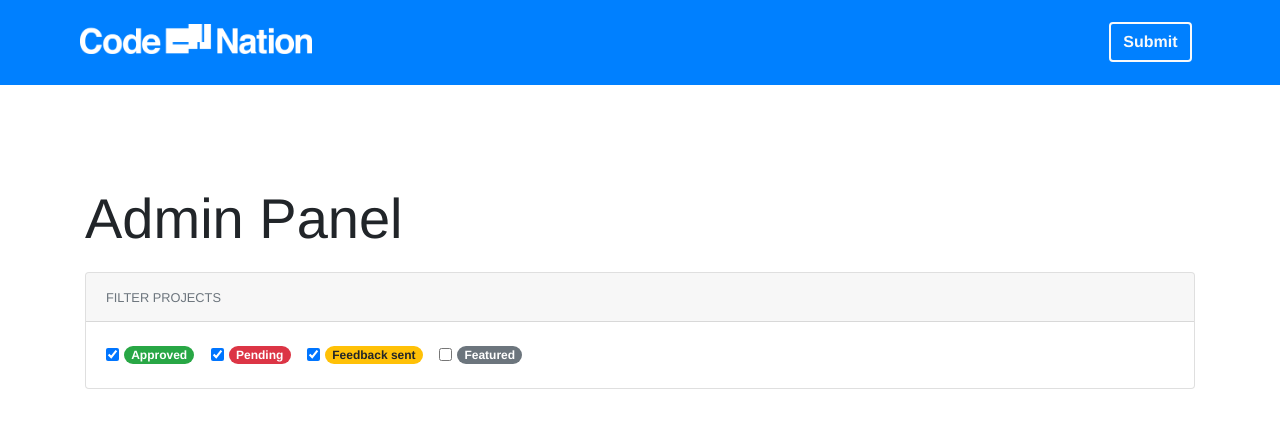
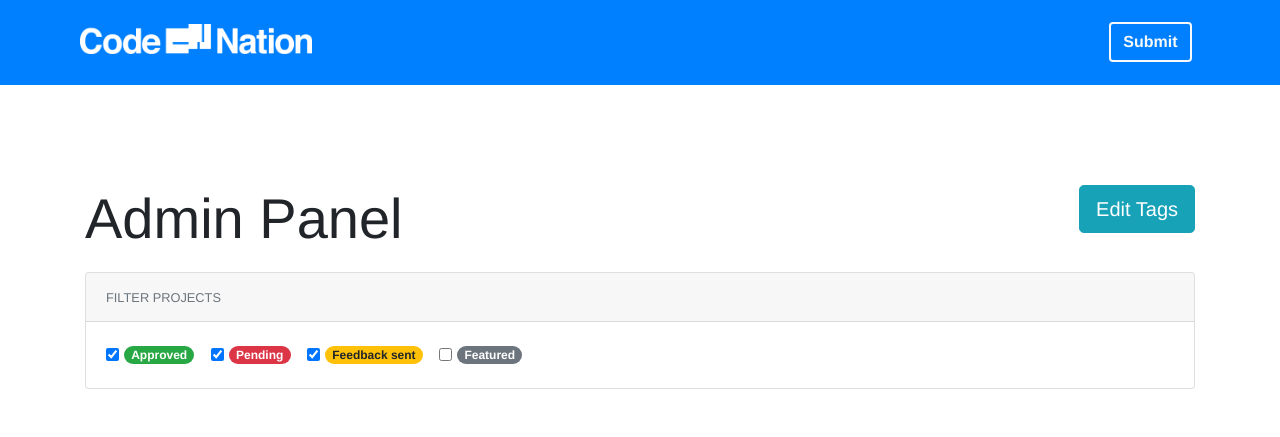
Before and after one commit to soybean/scripted, a Flask app: page /admin in a window 1280 px wide. Shown: the top 437 px of the page. Run offline with Flask 2, Linux system fonts and the light colour scheme; the visitor is signed in with stand-in values (Sample User, id 1); data that the repository does not hold is empty; some libraries are stand-ins or nearby versions.

Commit message:
Tag counts

```diff
--- a/app.py
+++ b/app.py
@@ -180,7 +180,8 @@ def admin():
 @app.route("/admin/tags", methods=['GET', 'POST'])
 def tags():
     if request.method == 'GET':
-        query = "SELECT DISTINCT tag,color FROM tags"
+        # query = "SELECT DISTINCT tag,color FROM tags GROUP BY tag"
+        query = "SELECT tag, COUNT(*), color FROM tags GROUP BY tag"
         result = db.session.execute(query)
         return render_template('tags.html', data=result)
     elif request.method == 'POST':
--- a/static/css/main.css
+++ b/static/css/main.css
@@ -246,6 +246,13 @@ a.github-user {
     font-size: 11pt;
 }
 
+/* Admin page */
+
+.admin-header-container {
+  display: flex;
+  justify-content: space-between;
+}
+
 /* Admin tags page */
 
 .header-container {
--- a/templates/adminView.html
+++ b/templates/adminView.html
@@ -8,7 +8,12 @@
 <body onload='pageLoad()'>
   <div class='container'>
     <div class='admin-container'>
-      <h3 class="display-4">Admin Panel</h3>
+      <div class='admin-header-container'>
+        <h3 class="display-4">Admin Panel</h3>
+        <a href='/admin/tags'>
+          <button id="edit_tags_btn" type="button" class="btn btn-info btn-lg">Edit Tags</button>
+        </a>
+      </div>
       <div class="card">
         <div class='card-header'>
           <small class='text-muted'>FILTER PROJECTS</small>
--- a/templates/tags.html
+++ b/templates/tags.html
@@ -65,7 +65,7 @@
           <tr>
             <th scope="row">{{ item.tag}}</th>
             <td><span class='badge badge-pill badge-success' style="background:{{item.color}}">{{ item.tag}}</span></td>
-            <td>count</td>
+            <td>{{item[1]}}</td>
             <td><button type='submit' class='btn btn-outline-danger btn-sm' onclick="deleteRow({{ loop.index }})"> <i class='fa fa-trash'></i></button></td>
           </tr>
           {% endfor %}
```
